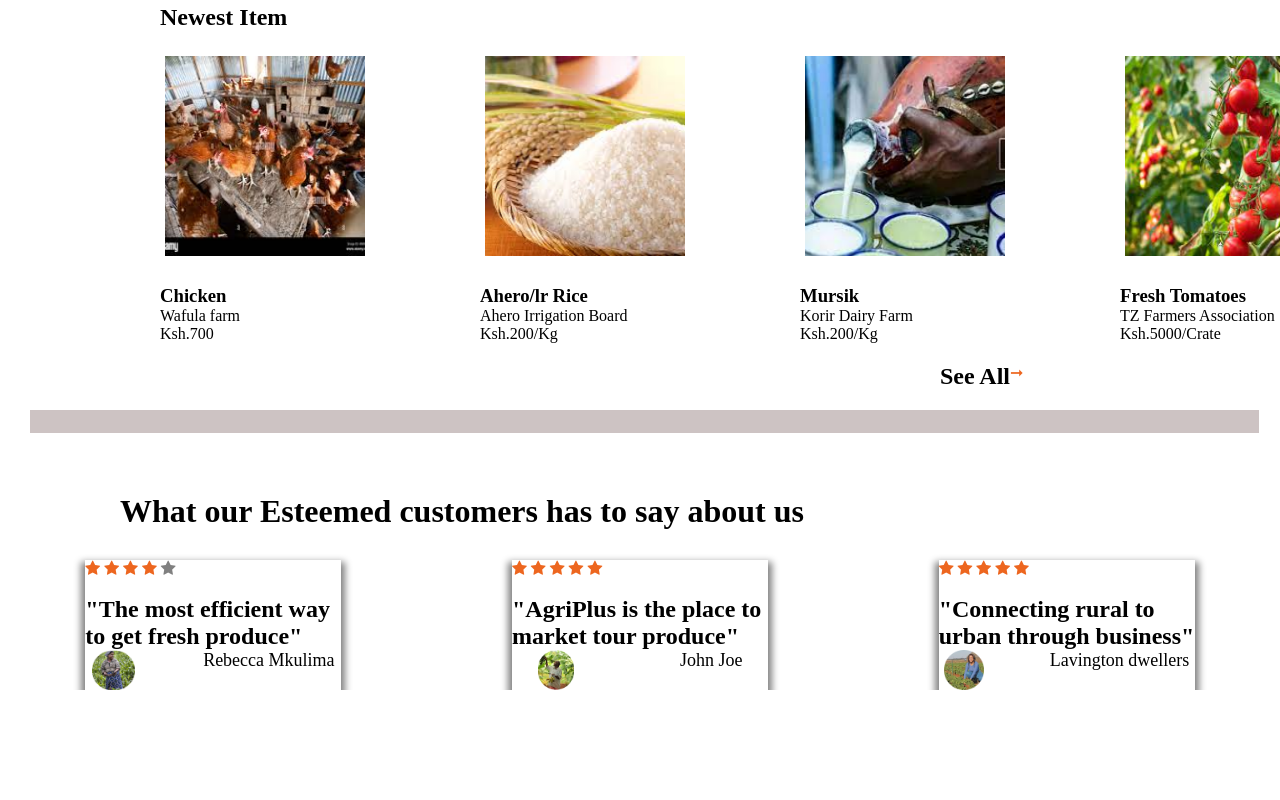
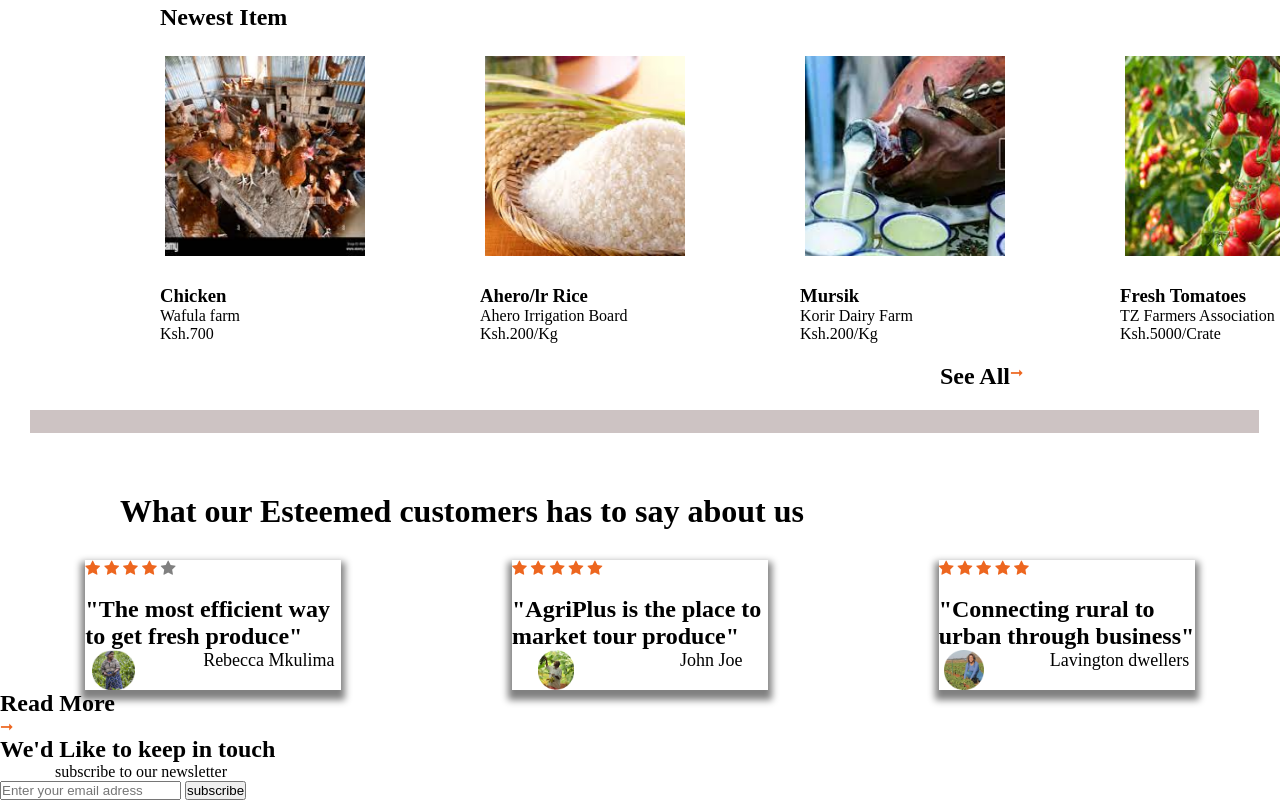
Before and after one commit to Josekariz/AgriPlus-Website, a plain HTML site: page index.html in a window 1280 px wide. Shown: the part 1920-2720 px from the top of the page. Before the commit the page ends 2610 px from the top, so only its background shows below. Drawn offline with Linux system fonts and the light colour scheme.

Commit message:
add keep in touch input bar and submit button

```diff
--- a/index.html
+++ b/index.html
@@ -124,5 +124,17 @@
 <div class="dp"><img src="./assets/images/Rectangle11-2.png" alt="display photo"><p>Lavington dwellers</p></div>
 </div>
 </div>
+<div class="read"><h2>Read More  </h2> <span class="arrow">&#10142; </div>
+
+<section>
+  <div class="touch">
+    <div class="txt">
+      <h2>We'd Like to keep in touch</h2>
+      <p>subscribe to our newsletter</p>
+    </div>
+    <div class="bar"><input type="text" placeholder="Enter your email adress"> <button class="submit" type="submit">subscribe</button></div> </div>
+</section>
 </body>
+
+
 </html>
```
